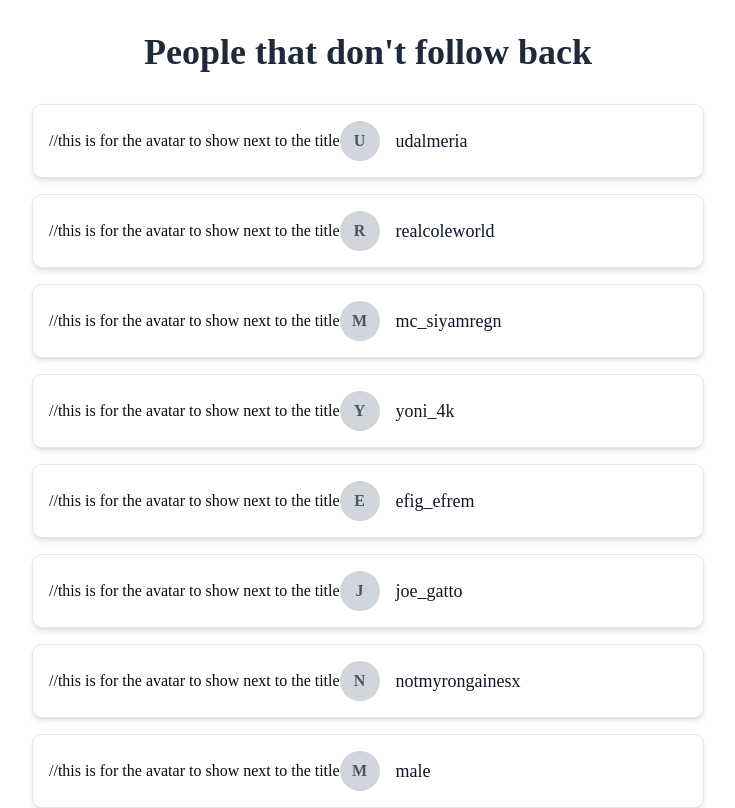
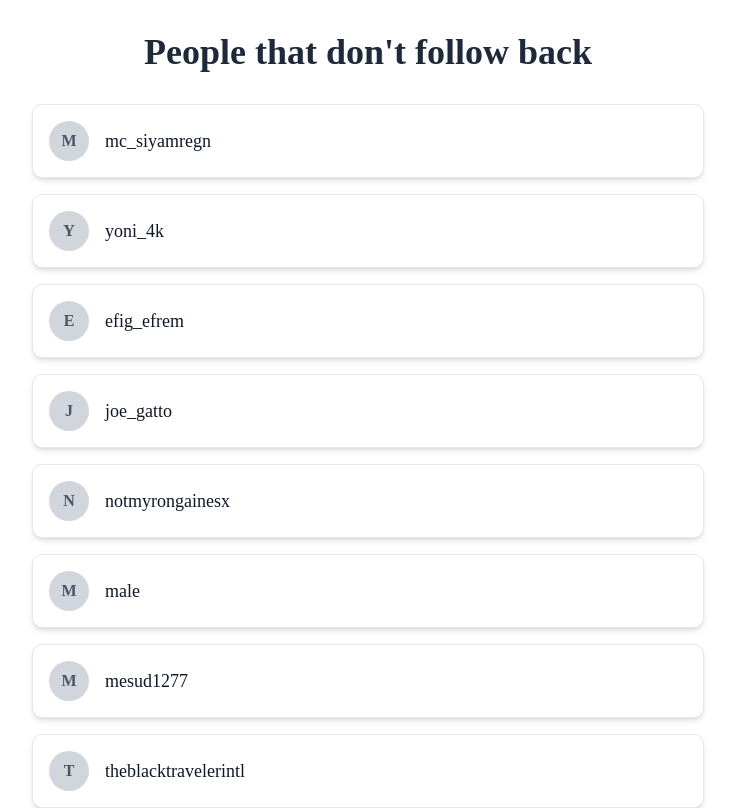
Before and after one commit to MichealBehailu/instagram-unfollow, a Next.js app: page / in a window 1280 px wide. Shown: the top 808 px of the page, without its empty margins (272-1007 px from the left). Built offline with nearby package versions, Linux system fonts and the light colour scheme.

Commit message:
building page.tsx

```diff
--- a/app/page.tsx
+++ b/app/page.tsx
@@ -25,7 +25,7 @@ export default function Home() {
                 className="flex items-center justify-between p-4 bg-white rounded-lg shadow-md border border-gray-200 hover:shadow-lg transition-shadow"
               >
                 <div className="flex items-center space-x-4">
-//this is for the avatar to show next to the title
+{/* //this is for the avatar to show next to the title  */}
                   <div className="w-10 h-10 bg-gray-300 rounded-full flex items-center justify-center">
                     <span className="text-gray-600 font-semibold">
                       {item.title.charAt(0).toUpperCase()}
--- a/lib/data/notfollower.json
+++ b/lib/data/notfollower.json
@@ -1,12 +1,4 @@
 [
-  {
-    "title": "udalmeria",
-    "link": "https://www.instagram.com/_u/udalmeria"
-  },
-  {
-    "title": "realcoleworld",
-    "link": "https://www.instagram.com/_u/realcoleworld"
-  },
   {
     "title": "mc_siyamregn",
     "link": "https://www.instagram.com/_u/mc_siyamregn"
```
